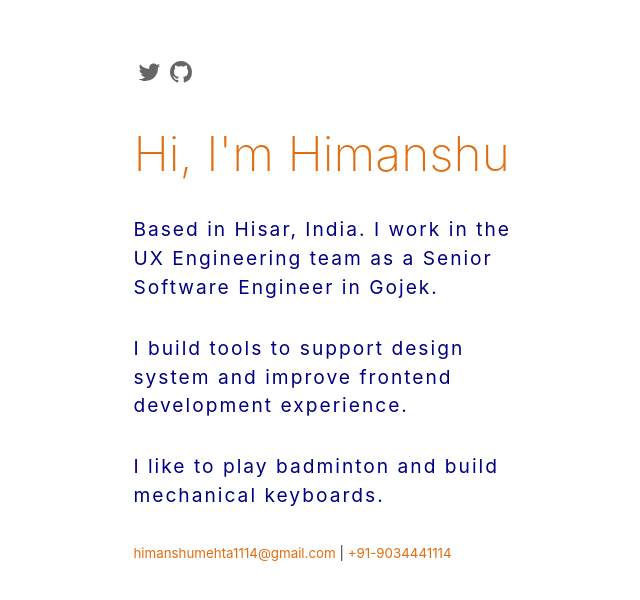
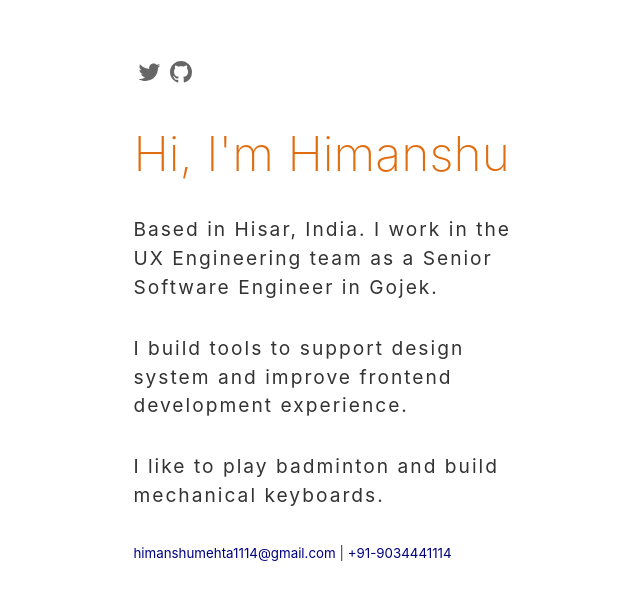
Before and after one commit to himanshumehta1114/himanshumehta.xyz, a Svelte app: page / in a window 1280 px wide. Shown: the top 600 px of the page, without its empty margins (1-641 px from the left). Built offline with nearby package versions, Linux system fonts and the light colour scheme.

Commit message:
♿️improve accessibility

```diff
--- a/src/App.svelte
+++ b/src/App.svelte
@@ -9,13 +9,13 @@
       target="_blank"
       class="social-link twitter"
     >
-      <svg width="32" height="32" viewBox="0 0 800 800"
+      <svg width="32" height="32" viewBox="0 0 800 800" title="Twitter link" role="img"
         ><path
           d="M679 239s-21 34-55 57c7 156-107 329-314 329-103 0-169-50-169-50s81 17 163-45c-83-5-103-77-103-77s23 6 50-2c-93-23-89-110-89-110s23 14 50 14c-84-65-34-148-34-148s76 107 228 116c-22-121 117-177 188-101 37-6 71-27 71-27s-12 41-49 61c30-2 63-17 63-17z"
         /></svg
       >
     </a>
-    <a href="https://github.com/himanshumehta1114" target="_blank">
+    <a href="https://github.com/himanshumehta1114" target="_blank" title="GitHub link" role="img">
       <svg
         height="32"
         aria-hidden="true"
@@ -73,17 +73,15 @@
   }
 
   a {
-    color: #e06d10;
+    color: navy;
   }
 
   p {
     margin: 2rem 0;
     font-size: 1.2em;
-    color: navy;
   }
 
   h1 {
-    /* margin-top: 3rem; */
     color: #e06d10;
     font-size: 3em;
     font-weight: 200;
```
